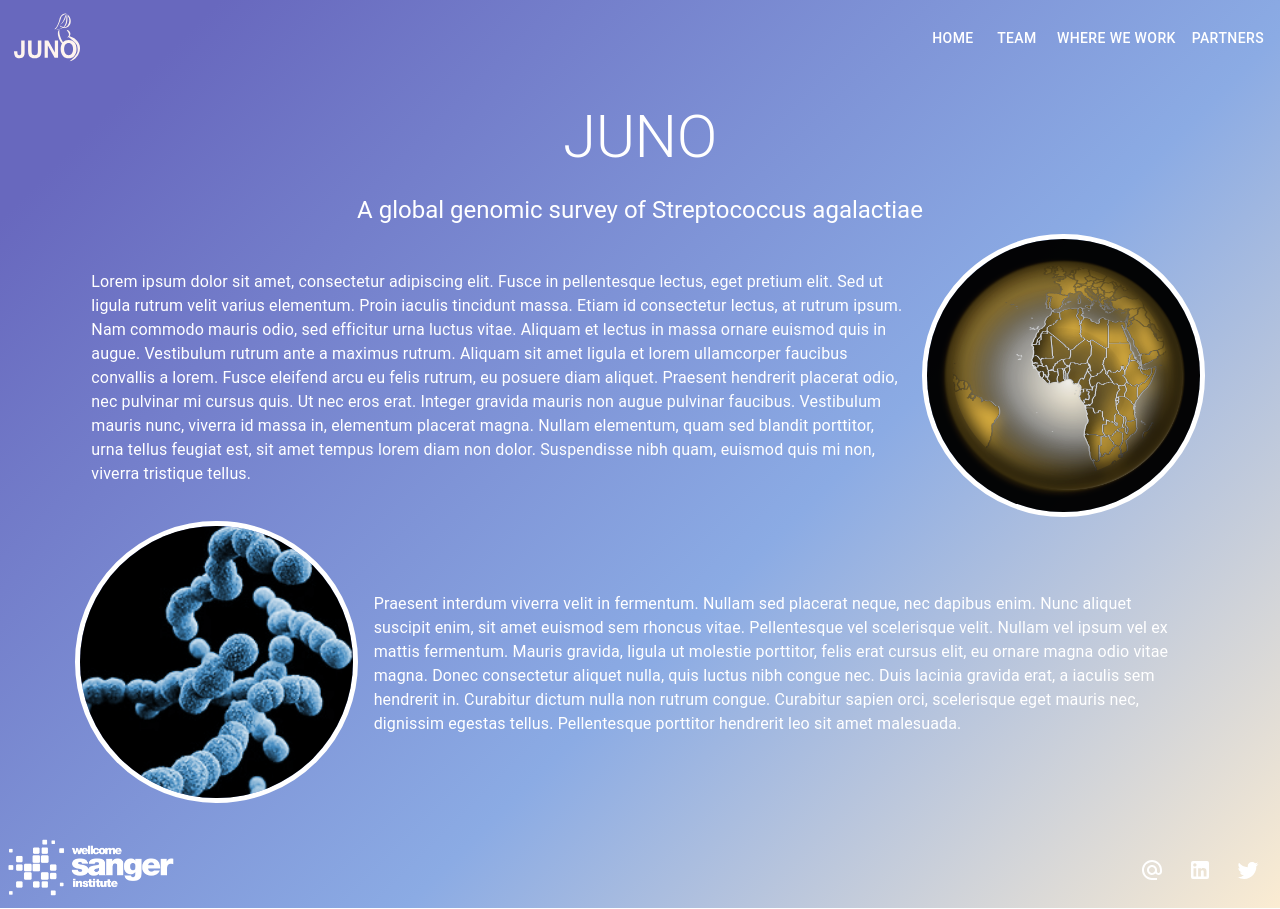
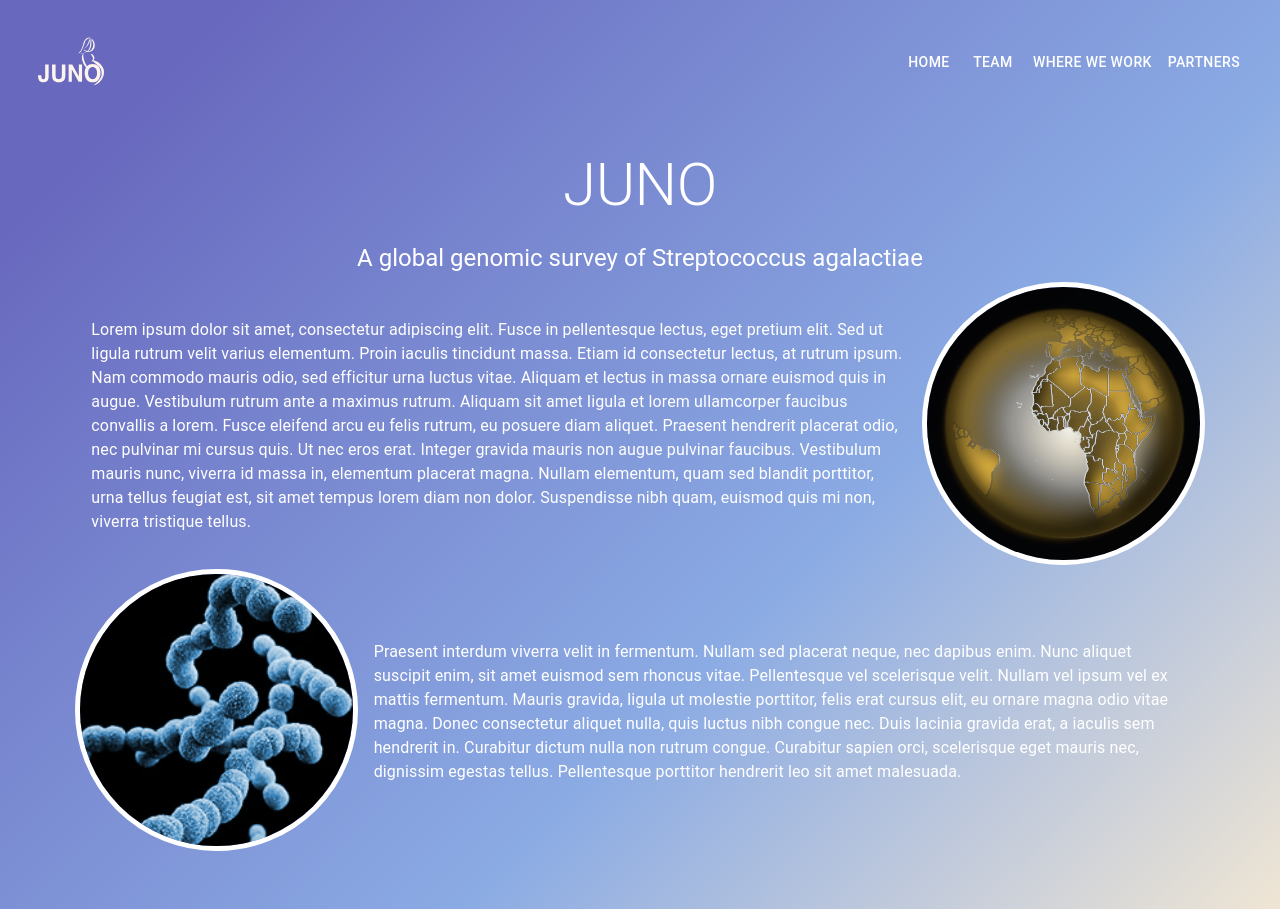
Before and after one commit to sanger-pathogens/juno-app, a React (Create React App) app: page / in a window 1280 px wide. Shown: the top 909 px of the page. Built offline with nearby package versions, Linux system fonts and the light colour scheme.

Commit message:
Adjust header and footer spacing

```diff
--- a/src/components/Footer.js
+++ b/src/components/Footer.js
@@ -5,8 +5,8 @@ import TwitterIcon from '@material-ui/icons/Twitter';
 import LinkedInIcon from '@material-ui/icons/LinkedIn';
 
 const Footer = () => (
-  <Box m={1} color="white">
-    <Grid container alignItems="center" justify="space-between" spacing={24}>
+  <Box m={4} color="white">
+    <Grid container alignItems="center" justify="space-between" spacing={4}>
       <Grid item>
         <img src="SangerLogo.9423243b.png" width="166" />
       </Grid>
--- a/src/components/Header.js
+++ b/src/components/Header.js
@@ -3,8 +3,8 @@ import { Box, Grid, Button } from '@material-ui/core';
 import { Link } from 'react-router-dom';
 
 const Header = () => (
-  <Box m={1} color="white">
-    <Grid container alignItems="center" justify="space-between" spacing={24}>
+  <Box m={4} color="white">
+    <Grid container alignItems="center" justify="space-between" spacing={4}>
       <Grid item>
         <img src="JunoLogo.svg" height="57px" />
       </Grid>
```
